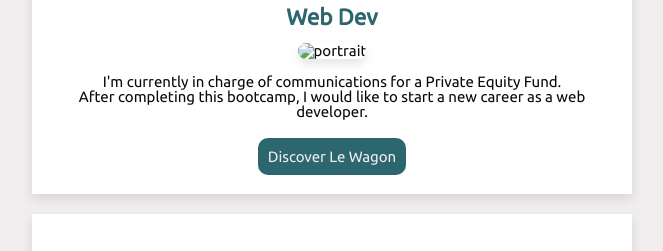
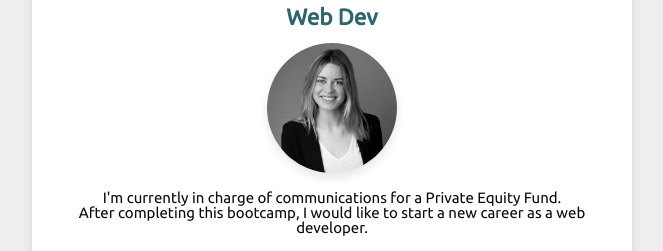
Before and after one commit to carouchka/profile, a plain HTML site: page index.html in a window 1280 px wide. Shown: the part 96-347 px from the top of the page, without its empty margins (308-971 px from the left). Drawn offline with Linux system fonts and the light colour scheme; the site is published under a folder, as on GitHub Pages, so addresses that start at the root find nothing.

Commit message:
changed the path to the picture

```diff
--- a/index.html
+++ b/index.html
@@ -15,7 +15,7 @@
       <div class="card">
         <h1>Caroline Karpiel</h1>
         <h2>Web Dev</h2>
-        <img src="/images/Caro.png" alt="portrait">
+        <img src="profile/images/Caro.png" alt="portrait">
         <p>I'm currently in charge of communications for a Private Equity Fund. <br/>After completing this bootcamp, I would like to start a new career as a web developer.</p><br/>
         <a class="btn-green" href="https://www.lewagon.com/fr" target="_blank">Discover Le Wagon</a>
       </div>
```
